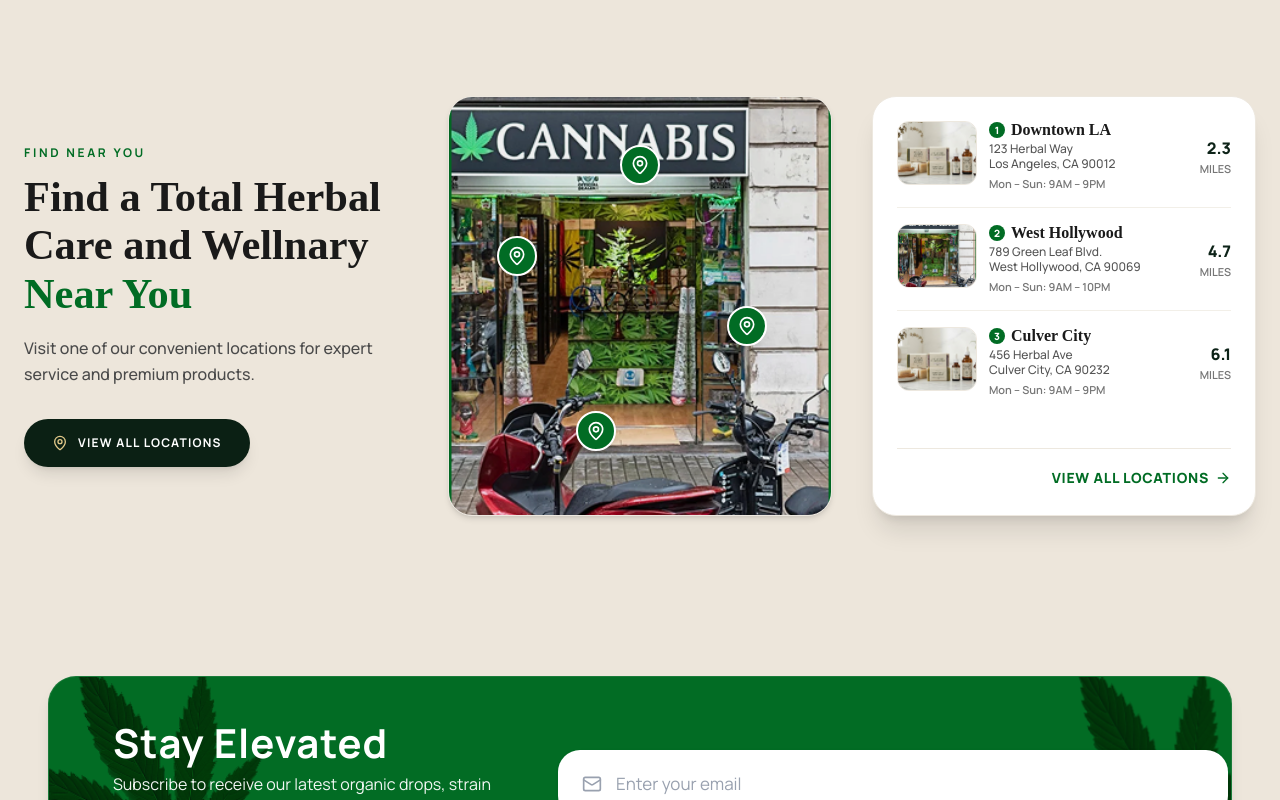
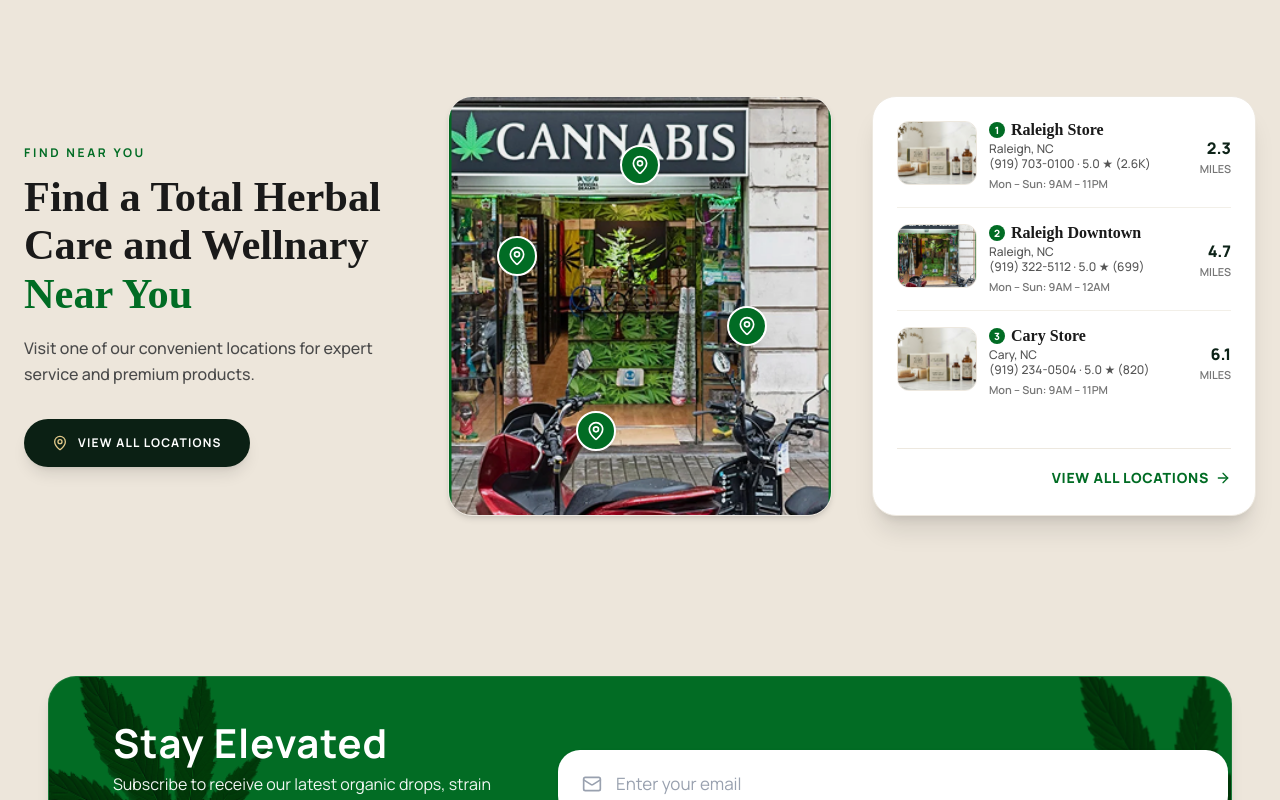
Before and after one commit to autobytesolutionfreepik-coder/Total-Herbal-Frontend, a Next.js app: page / in a window 1280 px wide. Shown: the part 6940-7740 px from the top of the page. Built offline with nearby package versions, Linux system fonts and the light colour scheme; no server answers.

Commit message:
Fix the Footer locations

```diff
--- a/src/app/(storefront)/location/layout.tsx
+++ b/src/app/(storefront)/location/layout.tsx
@@ -3,7 +3,7 @@ import type { Metadata } from "next";
 export const metadata: Metadata = {
   title: "Dispensary Locations & Store Hours",
   description:
-    "Locate Total Herbal Care licensed dispensary storefronts in Westside and Downtown Los Angeles. View hours, driving directions, phone numbers, and delivery zones.",
+    "Locate Total Herbal Care licensed dispensary storefronts in Raleigh and Cary, NC. View hours, driving directions, phone numbers, and pickup options.",
   alternates: {
     canonical: "https://totalherbalcare.com/location",
   },
--- a/src/app/(storefront)/location/page.tsx
+++ b/src/app/(storefront)/location/page.tsx
@@ -20,48 +20,33 @@ import { Button } from "@/components/ui/button";
 const locationsList = [
   {
     id: "1",
-    name: "Total Herbal Care — Downtown LA",
+    name: "Total Herbal Care — Raleigh",
     status: "OPEN NOW",
-    address: "123 Herbal Way, Los Angeles, CA 90012",
-    phone: "(716) 556-0125",
-    hours: "Mon – Sun: 9:00 AM – 9:00 PM",
+    address: "Raleigh, NC",
+    phone: "(919) 703-0100",
+    hours: "Mon – Sun: 9:00 AM – 11:00 PM (Closes 11 PM)",
+    rating: "5.0 ★ (2.6K reviews)",
     distance: "2.3 miles",
   },
   {
     id: "2",
-    name: "Total Herbal Care — West Hollywood",
+    name: "Total Herbal Care — Raleigh Downtown",
     status: "OPEN NOW",
-    address: "789 Green Leaf Blvd, West Hollywood, CA 90069",
-    phone: "(716) 556-0126",
-    hours: "Mon – Sun: 9:00 AM – 10:00 PM",
+    address: "Raleigh, NC",
+    phone: "(919) 322-5112",
+    hours: "Mon – Sun: 9:00 AM – 12:00 AM (Closes 12 AM)",
+    rating: "5.0 ★ (699 reviews)",
     distance: "4.7 miles",
   },
   {
     id: "3",
-    name: "Total Herbal Care — Culver City",
+    name: "Total Herbal Care — Cary",
     status: "OPEN NOW",
-    address: "456 Herbal Ave, Culver City, CA 90232",
-    phone: "(716) 556-0127",
-    hours: "Mon – Sun: 9:00 AM – 9:00 PM",
+    address: "Cary, NC",
+    phone: "(919) 234-0504",
+    hours: "Mon – Sun: 9:00 AM – 11:00 PM (Closes 11 PM)",
+    rating: "5.0 ★ (820 reviews)",
     distance: "6.1 miles",
-  },
-  {
-    id: "4",
-    name: "Total Herbal Care — Westside Flagship",
-    status: "OPEN NOW",
-    address: "520 Overthrow Blvd, Los Angeles, CA 90011",
-    phone: "(716) 556-0125",
-    hours: "Mon – Sun: 9:00 AM - 10:00 PM",
-    distance: "8.2 miles",
-  },
-  {
-    id: "5",
-    name: "Total Herbal Care — Downtown Storefront",
-    status: "OPEN NOW",
-    address: "112 Ocean Road, Los Angeles, CA 90011",
-    phone: "(716) 556-0128",
-    hours: "Mon – Sun: 9:00 AM - 10:00 PM",
-    distance: "10.5 miles",
   },
 ];
 
@@ -125,7 +110,7 @@ export default function LocationPage() {
             </motion.h1>
 
             <motion.p variants={fadeIn} className="text-xs md:text-sm text-[#4A4A4A] leading-relaxed max-w-2xl mx-auto">
-              Locate licensed Total Herbal Care dispensary storefronts in Westside and Downtown Los Angeles. Visit us for in-store consultation, express curbside pickup, or same-day local delivery across LA zip code 90011.
+              Locate licensed Total Herbal Care dispensary storefronts in Raleigh and Cary, North Carolina. Visit us for in-store shopping, expert consultation, or express pickup across our Triangle-area locations.
             </motion.p>
           </motion.div>
         </div>
@@ -196,7 +181,7 @@ export default function LocationPage() {
                         Order for Pickup
                       </Button>
                       <Button
-                        href={`https://maps.google.com/?q=${encodeURIComponent(loc.address)}`}
+                        href={`https://maps.google.com/?q=${encodeURIComponent(loc.name + ' ' + loc.address)}`}
                         variant="outline"
                         size="sm"
                         className="px-4 py-2 text-xs font-semibold rounded-xl border-[#D5CECE] hover:border-[#016C24] text-[#1A1A1A]"
@@ -230,8 +215,8 @@ export default function LocationPage() {
                       <MapPin className="w-5 h-5 text-[#016C24]" />
                     </div>
                     <div>
-                      <h4 className="text-sm font-bold text-[#1A1A1A]">Westside LA Dispensary Hub</h4>
-                      <p className="text-xs text-[#767676]">520 Overthrow Blvd, Los Angeles, CA 90011</p>
+                      <h4 className="text-sm font-bold text-[#1A1A1A]">Total Herbal Care — Raleigh Store</h4>
+                      <p className="text-xs text-[#767676]">Raleigh, NC · (919) 703-0100</p>
                     </div>
                   </div>
                   <Button href="/shop" variant="primary" size="sm" className="hidden sm:inline-flex text-xs">
@@ -323,7 +308,7 @@ export default function LocationPage() {
                   Stay Elevated
                 </h2>
                 <p className="text-sm md:text-base text-white/85 leading-relaxed">
-                  Subscribe for real-time Los Angeles dispensary stock updates, local delivery promotions, and strain releases.
+                  Subscribe for real-time Raleigh & Cary dispensary stock updates, local delivery promotions, and strain releases.
                 </p>
               </div>
 
--- a/src/app/(storefront)/page.tsx
+++ b/src/app/(storefront)/page.tsx
@@ -204,18 +204,25 @@ const defaultBlogPosts = [
 
 const locations = [
   {
-    name: "Total Herbal Care — Westside",
-    address: "520 Overthrow Blvd, Los Angeles, CA 90011",
-    hours: "Open · Closes 10:00 PM",
-    phone: "(716) 556-0125",
+    name: "Total Herbal Care — Raleigh",
+    address: "Raleigh, NC",
+    hours: "Open · Closes 11:00 PM",
+    phone: "(919) 703-0100",
     img: "/images/Apothecary.png",
   },
   {
-    name: "Total Herbal Care — Downtown",
-    address: "112 Ocean Road, Los Angeles, CA 90011",
-    hours: "Open · Closes 10:00 PM",
-    phone: "(716) 556-0125",
+    name: "Total Herbal Care — Raleigh Downtown",
+    address: "Raleigh, NC",
+    hours: "Open · Closes 12:00 AM",
+    phone: "(919) 322-5112",
     img: "/images/Find-a-Location-Near-You.png",
+  },
+  {
+    name: "Total Herbal Care — Cary",
+    address: "Cary, NC",
+    hours: "Open · Closes 11:00 PM",
+    phone: "(919) 234-0504",
+    img: "/images/Apothecary.png",
   },
 ];
 
@@ -1109,28 +1116,28 @@ export default function HomePage() {
                 {[
                   {
                     num: "1",
-                    name: "Downtown LA",
-                    address: "123 Herbal Way",
-                    cityStateZip: "Los Angeles, CA 90012",
-                    hours: "Mon – Sun: 9AM – 9PM",
+                    name: "Raleigh Store",
+                    address: "Raleigh, NC",
+                    cityStateZip: "(919) 703-0100 · 5.0 ★ (2.6K)",
+                    hours: "Mon – Sun: 9AM – 11PM",
                     distance: "2.3 miles",
                     img: "/images/Apothecary.png",
                   },
                   {
                     num: "2",
-                    name: "West Hollywood",
-                    address: "789 Green Leaf Blvd.",
-                    cityStateZip: "West Hollywood, CA 90069",
-                    hours: "Mon – Sun: 9AM – 10PM",
+                    name: "Raleigh Downtown",
+                    address: "Raleigh, NC",
+                    cityStateZip: "(919) 322-5112 · 5.0 ★ (699)",
+                    hours: "Mon – Sun: 9AM – 12AM",
                     distance: "4.7 miles",
                     img: "/images/Find-a-Location-Near-You.png",
                   },
                   {
                     num: "3",
-                    name: "Culver City",
-                    address: "456 Herbal Ave",
-                    cityStateZip: "Culver City, CA 90232",
-                    hours: "Mon – Sun: 9AM – 9PM",
+                    name: "Cary Store",
+                    address: "Cary, NC",
+                    cityStateZip: "(919) 234-0504 · 5.0 ★ (820)",
+                    hours: "Mon – Sun: 9AM – 11PM",
                     distance: "6.1 miles",
                     img: "/images/Apothecary.png",
                   },
--- a/src/components/layout/footer.tsx
+++ b/src/components/layout/footer.tsx
@@ -18,9 +18,9 @@ const supportLinks = [
 ];
 
 const storeLocations = [
-  { name: "Downtown LA", address: "123 Herbal Way, Los Angeles, CA 90012" },
-  { name: "West Hollywood", address: "789 Green Leaf Blvd, West Hollywood, CA 90069" },
-  { name: "Culver City", address: "456 Herbal Ave, Culver City, CA 90232" },
+  { name: "Raleigh Store", address: "Raleigh, NC · (919) 703-0100" },
+  { name: "Raleigh Downtown", address: "Raleigh, NC · (919) 322-5112" },
+  { name: "Cary Store", address: "Cary, NC · (919) 234-0504" },
 ];
 
 function FacebookIcon() {
```
